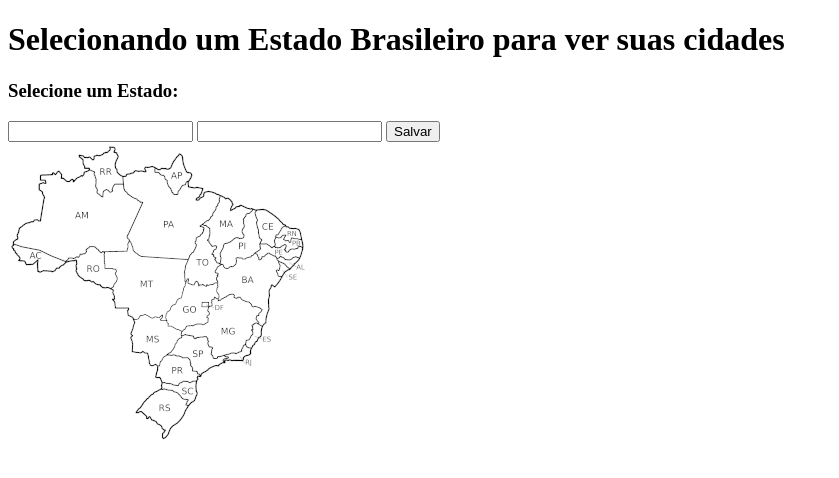
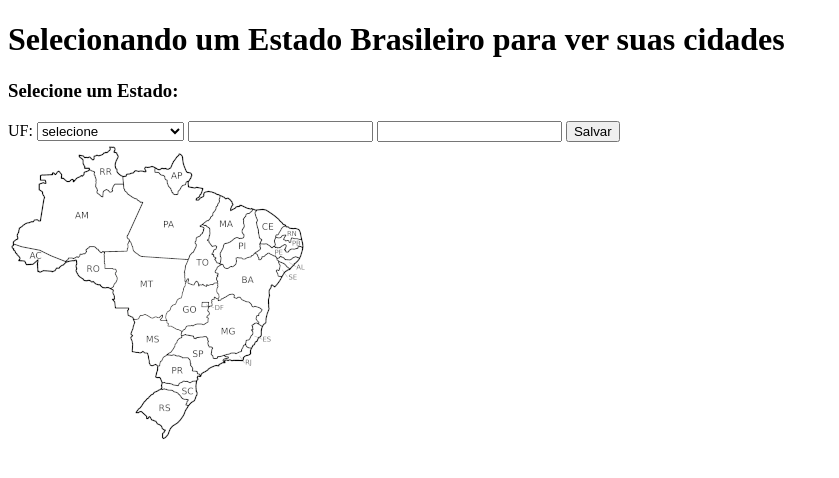
Before and after one commit to ifpi-picos/criando-paginas-web-dinamicas-com-javascript-Edivansanto5, a plain HTML site: page index.html in a window 1280 px wide. Shown: the whole page, without its empty margins (0-839 px from the left). Drawn offline with Linux system fonts and the light colour scheme.

Commit message:
prenchendo os campos com os estados

```diff
--- a/index.html
+++ b/index.html
@@ -11,9 +11,38 @@
     <h3>Selecione um Estado: </h3>
 
     <form>
+        <label>UF:</label>
+        <select>
+            <!--estados do nordeste-->
+            <option id="uf">selecione</option>
+            <option value="0">Estados do Nordeste</option>
+            <option value="0">AL</option>
+            <option value="1">BA</option>
+            <option value="2">CE</option>
+            <option value="3">MA</option>
+            <option value="4">PA</option>
+            <option value="5">PI</option>
+            <!--
+            <option value="6">PB</option>
+            <option value="7">RN</option>
+            <option value="8">SG</option>
+            -->
+            <!--estados do nordeste-->
+            <option value="0">Estados do Norte</option>
+            <option value="0">AC</option>
+            <option value="1">AM</option>
+            <option value="2">CE</option>
+            <option value="3">MA</option>
+            <option value="4">PA</option>
+            <option value="5">PI</option>
+
+
+        </select>
+
+
         <input type="text"id="imput1"></input>
         <input type="text" id="imput2"></input>
-        <button id="salvando"> Salvar</button>
+        <button type="button" id="salvando"> Salvar</button>
 
 
     </form>
@@ -21,6 +50,6 @@
     <img src="img/mp.atualizada.png" alt="">
 
 
-
+   <script src="js/script.js"></script>
 </body>
 </html>
--- a/js/script.js
+++ b/js/script.js
@@ -1,3 +1,4 @@
-function salvar(){
-    alert('Salvar')
-}
+const salvando = document.getElementById('salvando');
+salvando.addEventListener('click', () => {
+    console.log('ok e salvando')
+})
```
Also changed, not shown: index2.html (+1 -1 lines).
